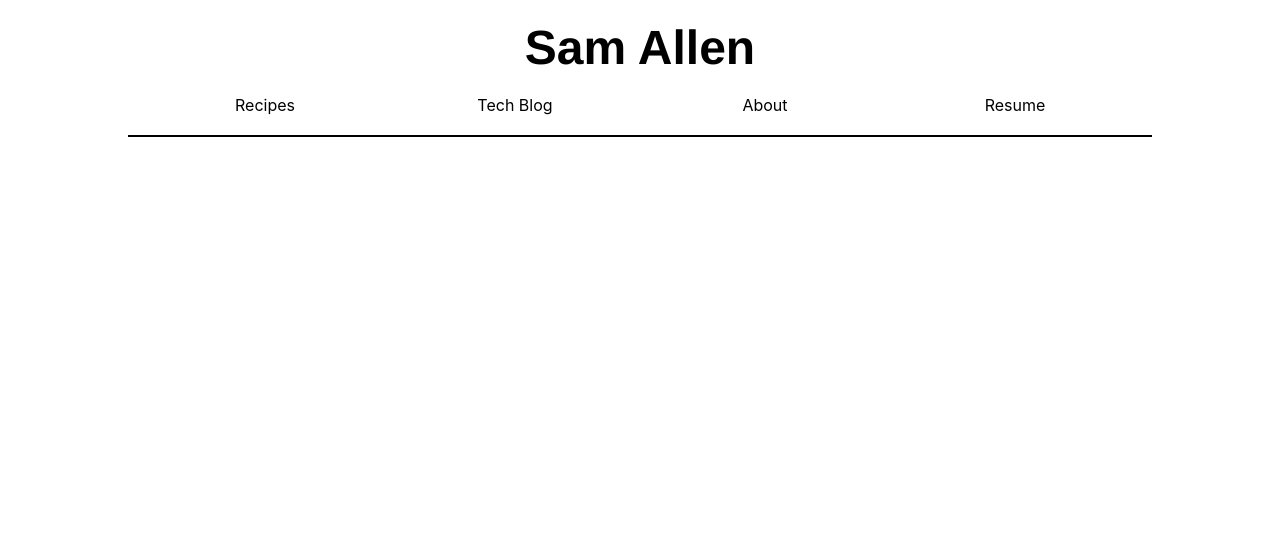
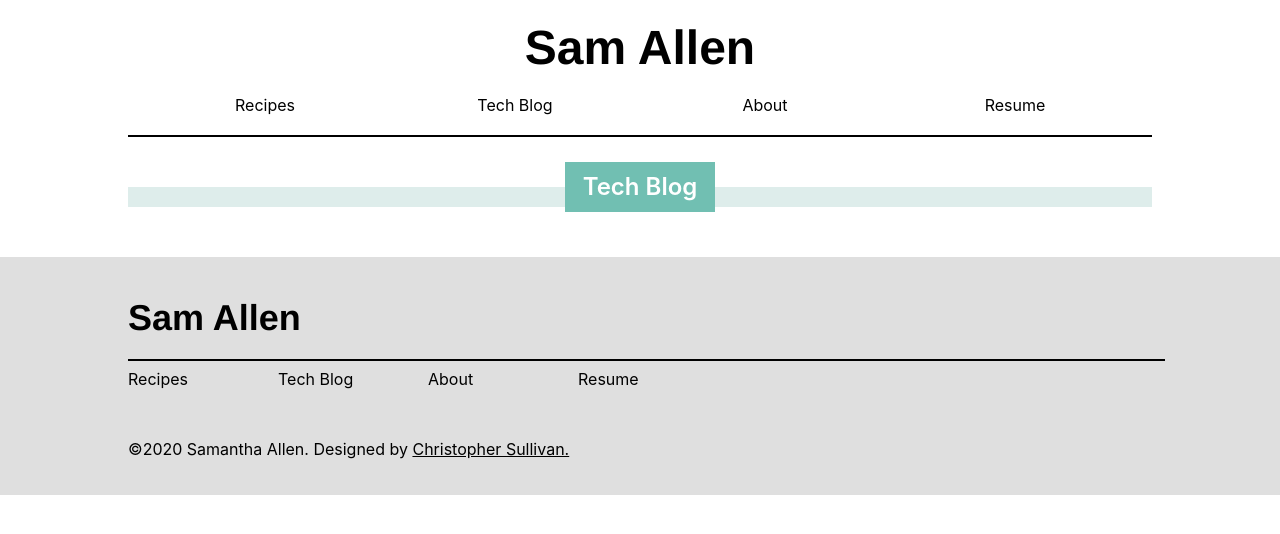
Before and after one commit to samanthaallen/samallen.dev, a React (Create React App) app: page /tech in a window 1280 px wide. Shown: the top 534 px of the page. Built offline with nearby package versions, Linux system fonts and the light colour scheme.

Commit message:
Adding tech blog container

```diff
--- a/src/App.js
+++ b/src/App.js
@@ -25,6 +25,7 @@ function App() {
           </Route>
           <Route path="/tech">
             <TechPage />
+            <FooterNavigation />
           </Route>
           <Route path="/about">
             <AboutPage />
--- a/src/TechPage.js
+++ b/src/TechPage.js
@@ -1,9 +1,14 @@
 import React from "react";
+import { lightGreen, darkGreen } from "./constants/colors";
+import PostContainer from "./PostContainer";
 
 function TechPage() {
   return (
-    <div>
-    </div>
+    <PostContainer
+      stickyTape="Tech Blog"
+      backgroundColor={lightGreen}
+      stickyTapeColor={darkGreen}
+    ></PostContainer>
   );
 }
 
--- a/src/constants/colors.js
+++ b/src/constants/colors.js
@@ -1,4 +1,6 @@
 const lightPurple = "#e4dcec";
 const darkPurple = "#A16FBF";
+const lightGreen = "#DEEDEB";
+const darkGreen = "#71BFB2";
 
-export { lightPurple, darkPurple };
+export { lightPurple, darkPurple, lightGreen, darkGreen };
```
